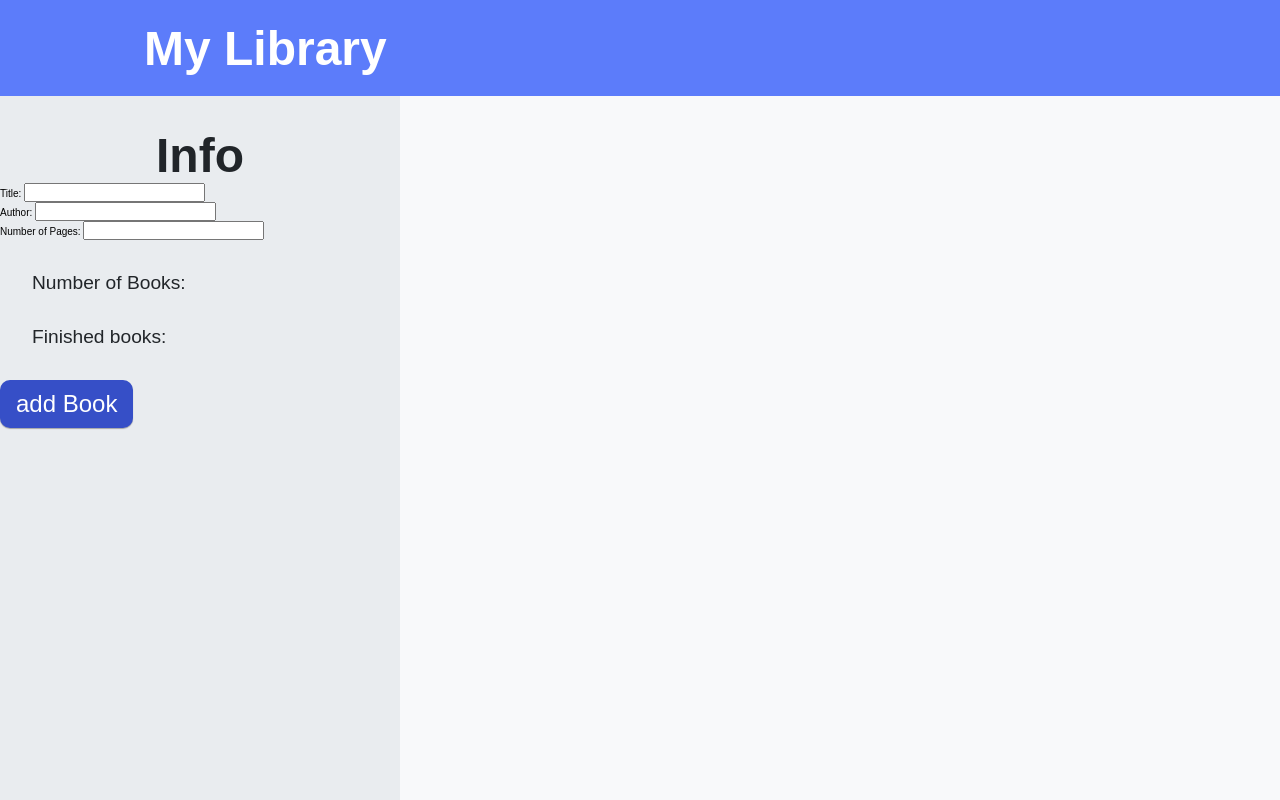
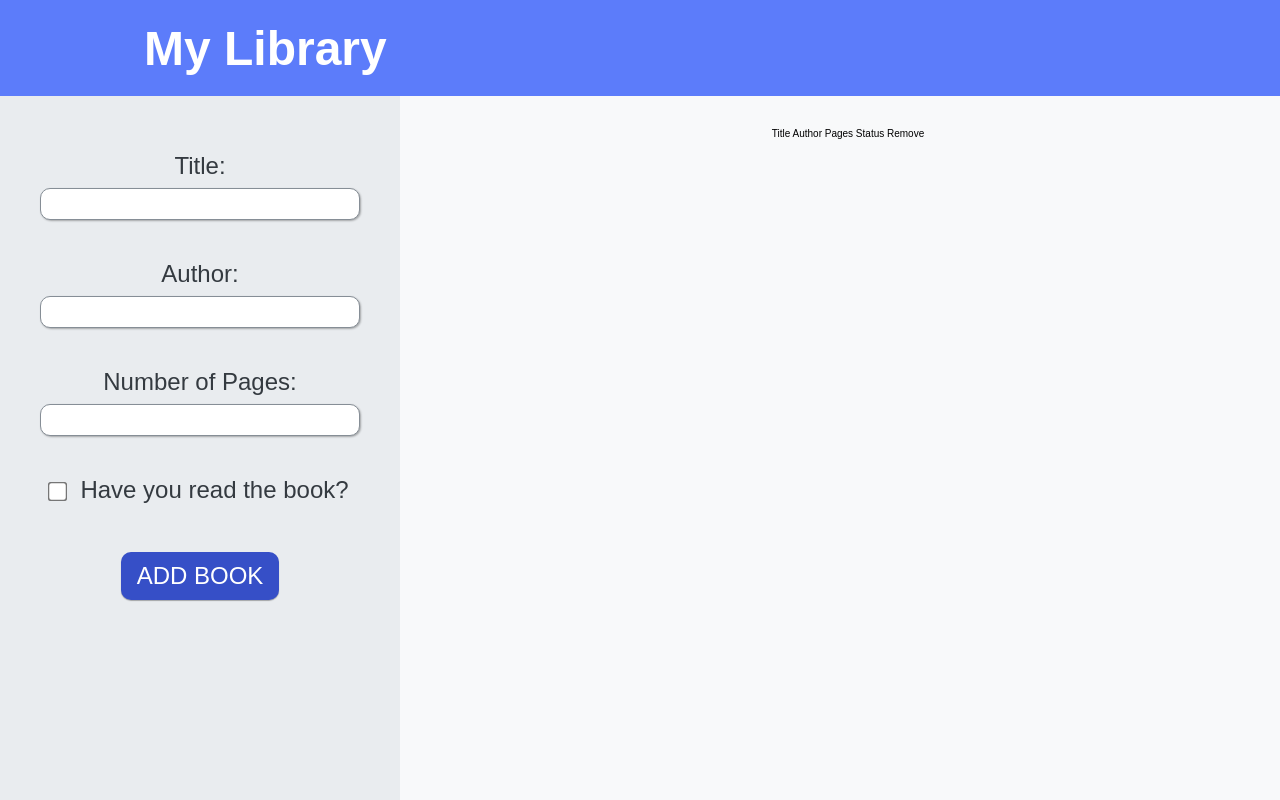
Before and after one commit to LFdeSouza/Library, a plain HTML site: page index.html in a window 1280 px wide. Drawn offline with Linux system fonts and the light colour scheme.

Commit message:
css update

```diff
--- a/index.html
+++ b/index.html
@@ -13,21 +13,46 @@
       <h1 class="title">My Library</h1>
     </div>
 
-    <div class="info-menu">
-      <h2 class="info-bar-title">Info</h2>
-      <form class="entryFields">
+    <div class="fields-menu">
+      <form class="entry-fields">
         <label>Title:</label>
-        <input type="text" id="bookTitle" /><br />
+        <input
+          type="text"
+          class="input-fields"
+          autocomplete="off"
+          id="bookTitle"
+        />
         <label>Author:</label>
-        <input type="text" id="bookAuthor" /><br />
+        <input
+          type="text"
+          class="input-fields"
+          autocomplete="off"
+          id="bookAuthor"
+        />
         <label>Number of Pages:</label>
-        <input type="text" id="bookPages" />
+        <input
+          type="text"
+          class="input-fields"
+          autocomplete="off"
+          id="bookPages"
+        />
+        <div>
+          <input type="checkbox" id="read-mark" />Have you read the book?
+        </div>
+        <button class="add-book">ADD BOOK</button>
       </form>
-      <p class="info-bar-text">Number of Books:</p>
-      <p class="info-bar-text">Finished books:</p>
-      <button class="add-book">add Book</button>
     </div>
 
-    <div class="books-container"></div>
+    <div class="books-container">
+      <ul class="table-header">
+        <tr>
+          <td>Title</td>
+          <td>Author</td>
+          <td>Pages</td>
+          <td>Status</td>
+          <td>Remove</td>
+        </tr>
+      </ul>
+    </div>
   </body>
 </html>
--- a/style.css
+++ b/style.css
@@ -37,8 +37,8 @@ body {
   height: 3rem;
   border: none;
   border-radius: 10px;
-  margin-right: 5rem;
   cursor: pointer;
+  margin-top: 3rem;
 }
 
 .add-book:hover,
@@ -47,7 +47,7 @@ body {
   box-shadow: 0 2px 2px rgba(0, 0, 0, 0.3);
 }
 
-.info-menu {
+.fields-menu {
   width: 25rem;
   position: fixed;
   left: 0;
@@ -56,24 +56,42 @@ body {
   background-color: #e9ecef;
 }
 
-.info-bar-title {
-  font-size: 3rem;
-  text-align: center;
-  margin-top: 2rem;
-  color: #212529;
+.entry-fields {
+  display: flex;
+  flex-direction: column;
+  align-items: center;
+  font-size: 1.5rem;
+  color: #343a40;
+  margin-top: 3.5rem;
 }
 
-.info-bar-text {
-  font-size: 1.2rem;
-  color: #212529;
-  margin: 2rem;
+.input-fields {
+  border: 1px solid #868e96;
+  border-radius: 10px;
+  margin-bottom: 2.5rem;
+  width: 20rem;
+  height: 2rem;
+  box-shadow: 1px 1px 2px rgb(0 0 0 / 30%);
+}
+
+.entry-fields label {
+  margin-bottom: 0.5rem;
+}
+
+#read-mark {
+  margin-right: 1rem;
+  transform: scale(1.3);
+  transform: scale(1.5);
+  border: 1px solid #adb5bd;
 }
 
 .books-container {
   margin: 8rem 0rem 1rem 26rem;
-  display: grid;
-  grid-template-columns: repeat(3, 33%);
+  display: flex;
+  flex-direction: column;
   align-items: center;
-  justify-items: center;
-  row-gap: 5rem;
 }
+
+.table-header td {
+  padding: 5rem;
+}
```
